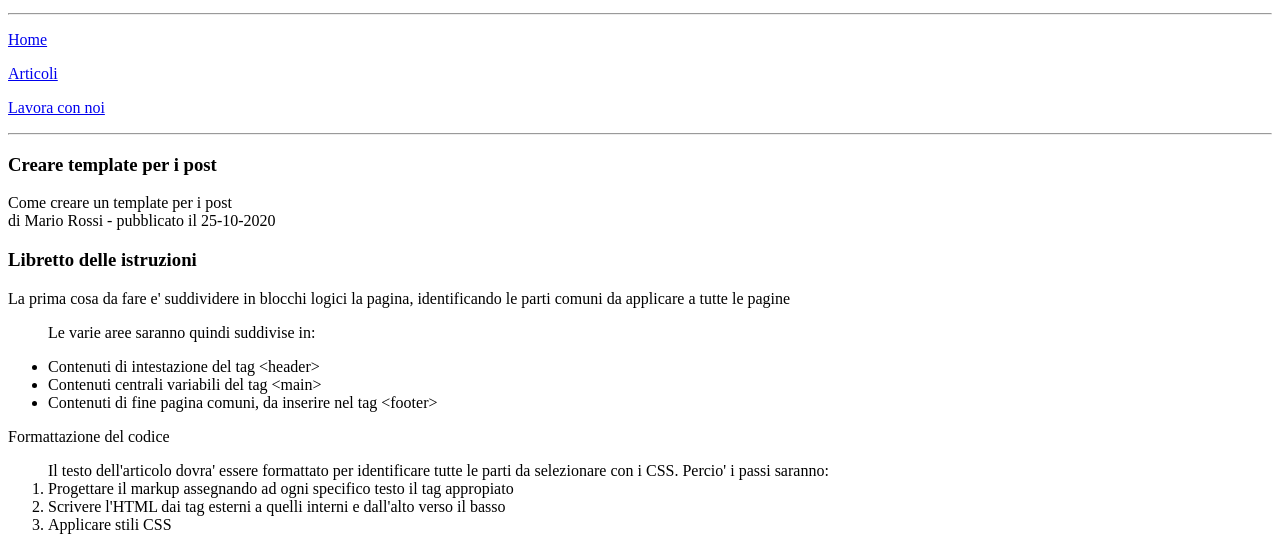
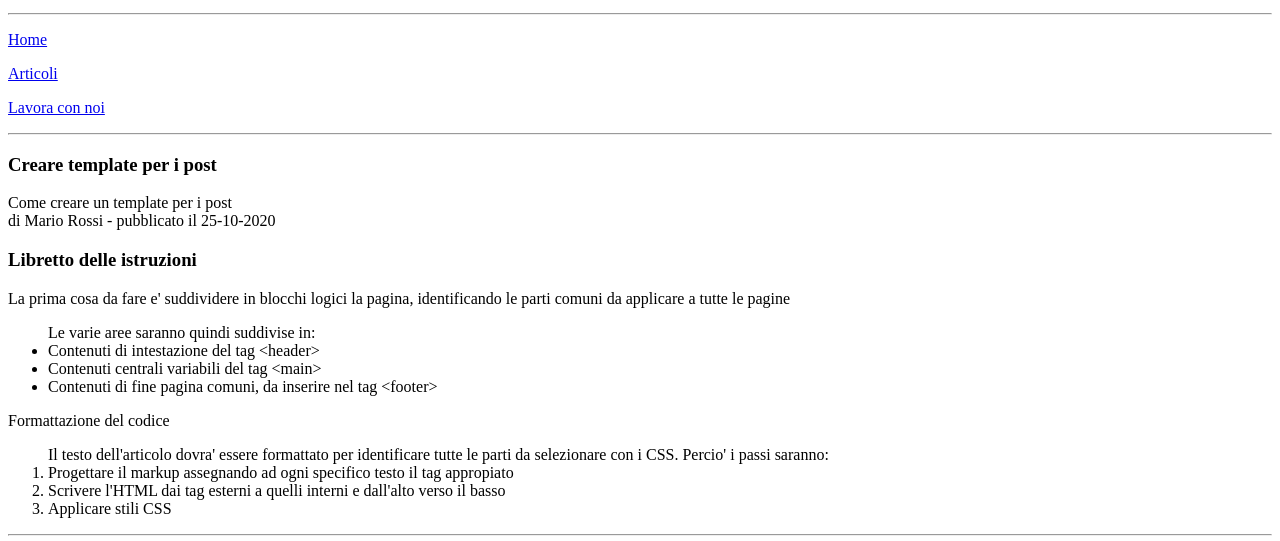
Before and after one commit to notAndrea1999/U1-D2-Tables-and-Forms, a plain HTML site: page Esercizio 2/Eserizio2.html in a window 1280 px wide. Shown: the part 236-777 px from the top of the page. Drawn offline with Linux system fonts and the light colour scheme.

Commit message:
fix <p> to none

```diff
--- a/Esercizio 2/Eserizio2.html
+++ b/Esercizio 2/Eserizio2.html
@@ -39,7 +39,7 @@
           tutte le pagine
         </p>
         <ul>
-          <p>Le varie aree saranno quindi suddivise in:</p>
+          Le varie aree saranno quindi suddivise in:
           <li>Contenuti di intestazione del tag &lt;header&gt;</li>
           <li>Contenuti centrali variabili del tag &lt;main&gt;</li>
           <li>Contenuti di fine pagina comuni, da inserire nel tag &lt;footer&gt;</li>
```
